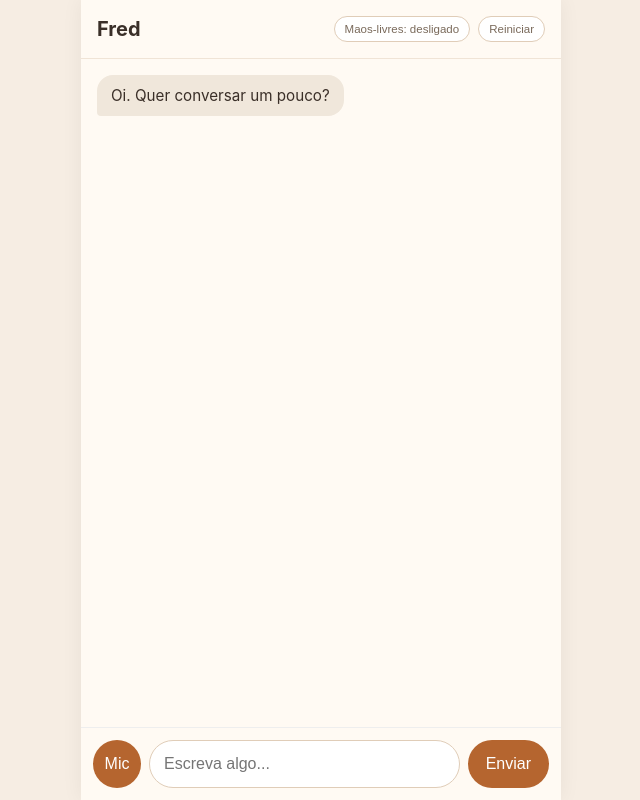
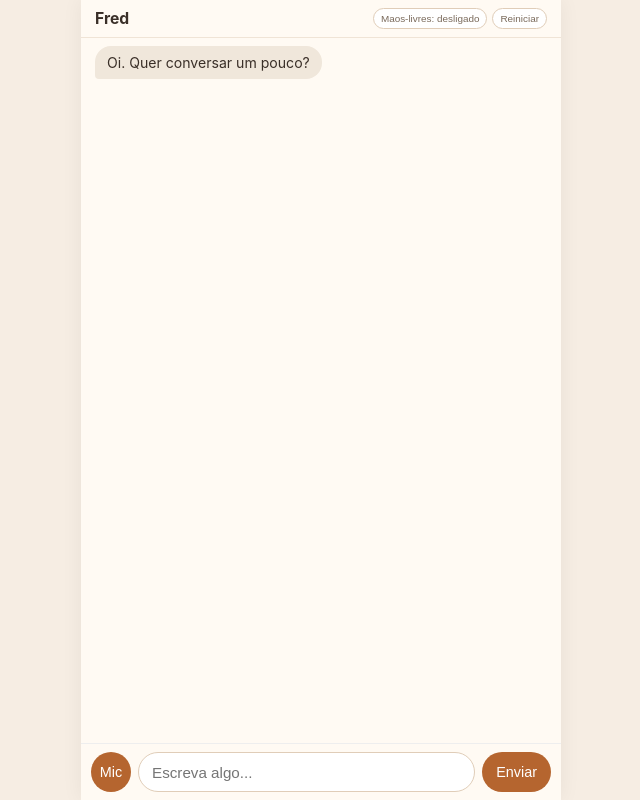
Before and after one commit to alinearasaki/NovoFred, a website: page index.html in a window 1280 px wide. Shown: the whole page, without its empty margins (319-959 px from the left). Drawn offline with Linux system fonts and the light colour scheme.

Commit message:
Add files via upload

```diff
--- a/style.css
+++ b/style.css
@@ -1,6 +1,10 @@
 * { box-sizing: border-box; }
+html, body {
+  height: 100%;
+  margin: 0;
+  overflow: hidden;
+}
 body {
-  margin: 0;
   font-family: -apple-system, BlinkMacSystemFont, "Segoe UI", Roboto, sans-serif;
   background: #f6ede3;
   color: #3a2f28;
@@ -9,23 +13,26 @@ body {
   max-width: 480px;
   margin: 0 auto;
   height: 100vh;
+  height: 100dvh;
   display: flex;
   flex-direction: column;
   background: #fffaf3;
   box-shadow: 0 0 20px rgba(0,0,0,0.06);
+  overflow: hidden;
 }
 header {
-  padding: 16px;
+  padding: 8px 14px;
   border-bottom: 1px solid #f0e4d6;
   display: flex;
   align-items: center;
   justify-content: space-between;
+  flex-shrink: 0;
 }
-header h1 { font-size: 1.25rem; margin: 0; }
-.headerBtns { display: flex; align-items: center; gap: 8px; }
+header h1 { font-size: 0.98rem; margin: 0; }
+.headerBtns { display: flex; align-items: center; gap: 5px; }
 .toggle {
-  font-size: 0.72rem;
-  padding: 6px 10px;
+  font-size: 0.62rem;
+  padding: 4px 7px;
   border-radius: 20px;
   border: 1px solid #e0cdb8;
   background: #fff;
@@ -41,25 +48,26 @@ header h1 { font-size: 1.25rem; margin: 0; }
   border: 1px solid #e0cdb8;
   background: #fff;
   border-radius: 14px;
-  padding: 6px 10px;
+  padding: 4px 7px;
   cursor: pointer;
-  font-size: 0.72rem;
+  font-size: 0.62rem;
   color: #7a6a5b;
 }
 .chat {
   flex: 1;
+  min-height: 0;
   overflow-y: auto;
-  padding: 16px;
+  padding: 8px 14px;
   display: flex;
   flex-direction: column;
-  gap: 10px;
+  gap: 7px;
 }
 .bubble {
   max-width: 80%;
-  padding: 10px 14px;
+  padding: 7px 12px;
   border-radius: 16px;
-  line-height: 1.4;
-  font-size: 0.95rem;
+  line-height: 1.35;
+  font-size: 0.88rem;
   white-space: pre-wrap;
 }
 .bubble.user {
@@ -73,43 +81,48 @@ header h1 { font-size: 1.25rem; margin: 0; }
   border-bottom-left-radius: 4px;
 }
 .status {
-  padding: 0 16px;
-  min-height: 18px;
-  font-size: 0.75rem;
+  padding: 0 14px;
+  min-height: 13px;
+  font-size: 0.68rem;
   color: #999;
+  flex-shrink: 0;
 }
 .inputRow {
   display: flex;
-  gap: 8px;
-  padding: 12px;
+  gap: 7px;
+  padding: 8px 10px;
   border-top: 1px solid #eee;
+  flex-shrink: 0;
 }
 .inputRow input {
   flex: 1;
-  padding: 12px 14px;
+  padding: 8px 13px;
   border-radius: 24px;
   border: 1px solid #e0cdb8;
-  font-size: 1rem;
+  font-size: 0.95rem;
+  min-width: 0;
 }
 .sendBtn {
   border: none;
   border-radius: 24px;
-  padding: 0 18px;
+  padding: 0 14px;
   cursor: pointer;
-  font-size: 1rem;
+  font-size: 0.9rem;
   background: #b5652f;
   color: #fff;
+  flex-shrink: 0;
 }
 .micBtn {
   border: none;
   border-radius: 50%;
-  width: 48px;
-  height: 48px;
-  min-width: 48px;
+  width: 40px;
+  height: 40px;
+  min-width: 40px;
   cursor: pointer;
-  font-size: 1rem;
+  font-size: 0.9rem;
   background: #b5652f;
   color: #fff;
+  flex-shrink: 0;
 }
 .micBtn.recording {
   background: #e08a4a;
```
